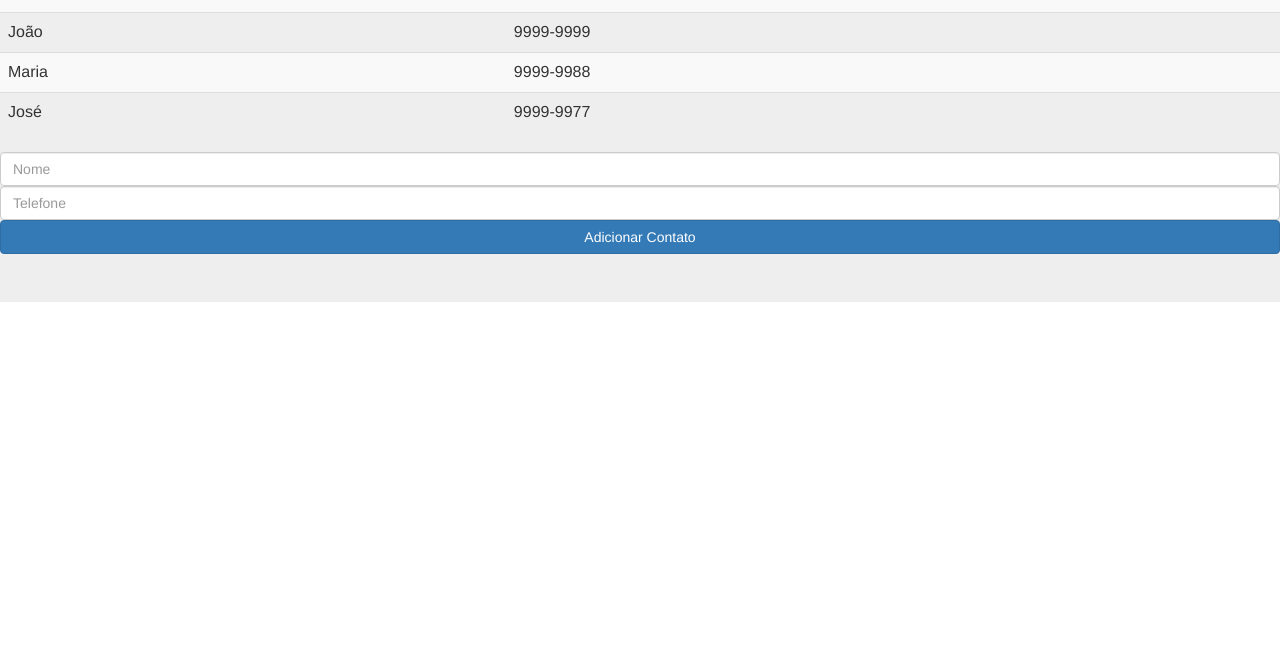
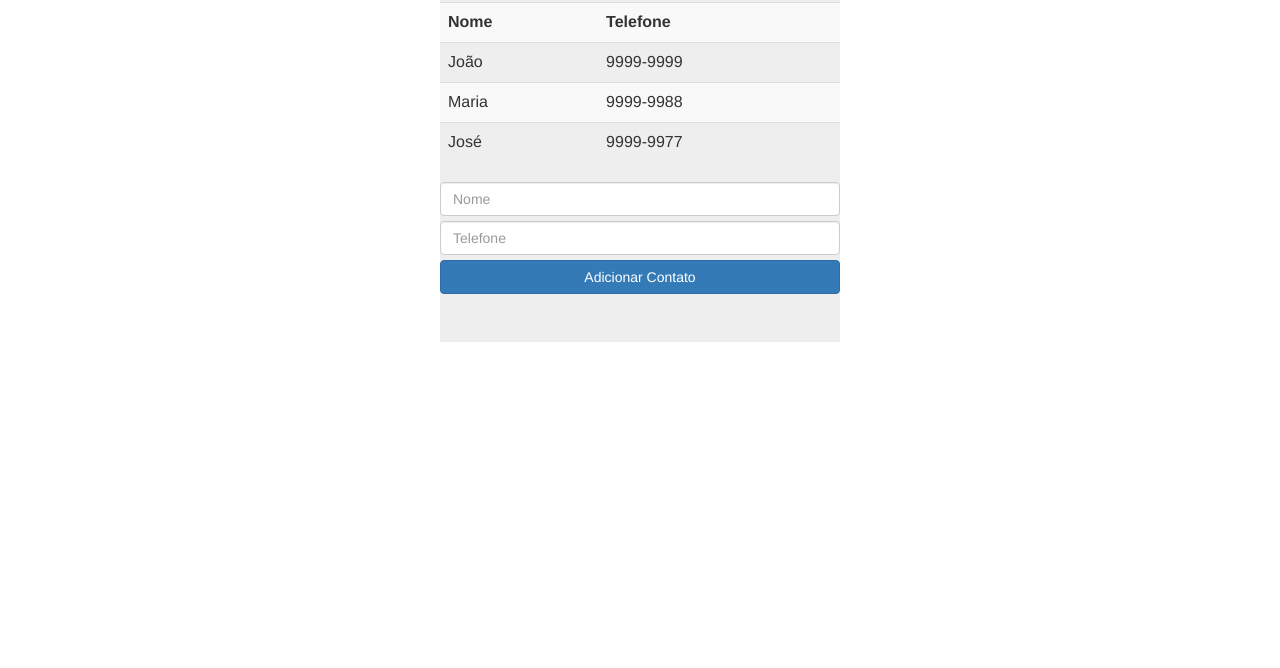
Before and after one commit to linielson/lista_telefonica, a plain HTML site: page index.html in a window 1280 px wide. Shown: the part 132-800 px from the top of the page. Drawn offline with Linux system fonts and the light colour scheme.

Commit message:
Modificado o style (css) do Bootstrap

```diff
--- a/index.html
+++ b/index.html
@@ -4,7 +4,21 @@
 
     <title>Lista Telefônica</title>
     <link rel="stylesheet" type="text/css" href="lib/bootstrap/bootstrap.css">
-
+    <style>
+      .jumbotron {
+        width: 400px;
+        text-align: center;
+        margin-top: 20px;
+        margin-left: auto;
+        margin-right: auto;
+      }
+      .table {
+        margin-top: 20px;
+      }
+      .form-control {
+        margin-bottom: 5px;
+      }
+    </style>
     <script src="lib/angular/angular.js"></script>
     <script>
       angular.module("listaTelefonica", []); //[] -> Conjuntos de modulos que podem ser importados (componentes...)
```
